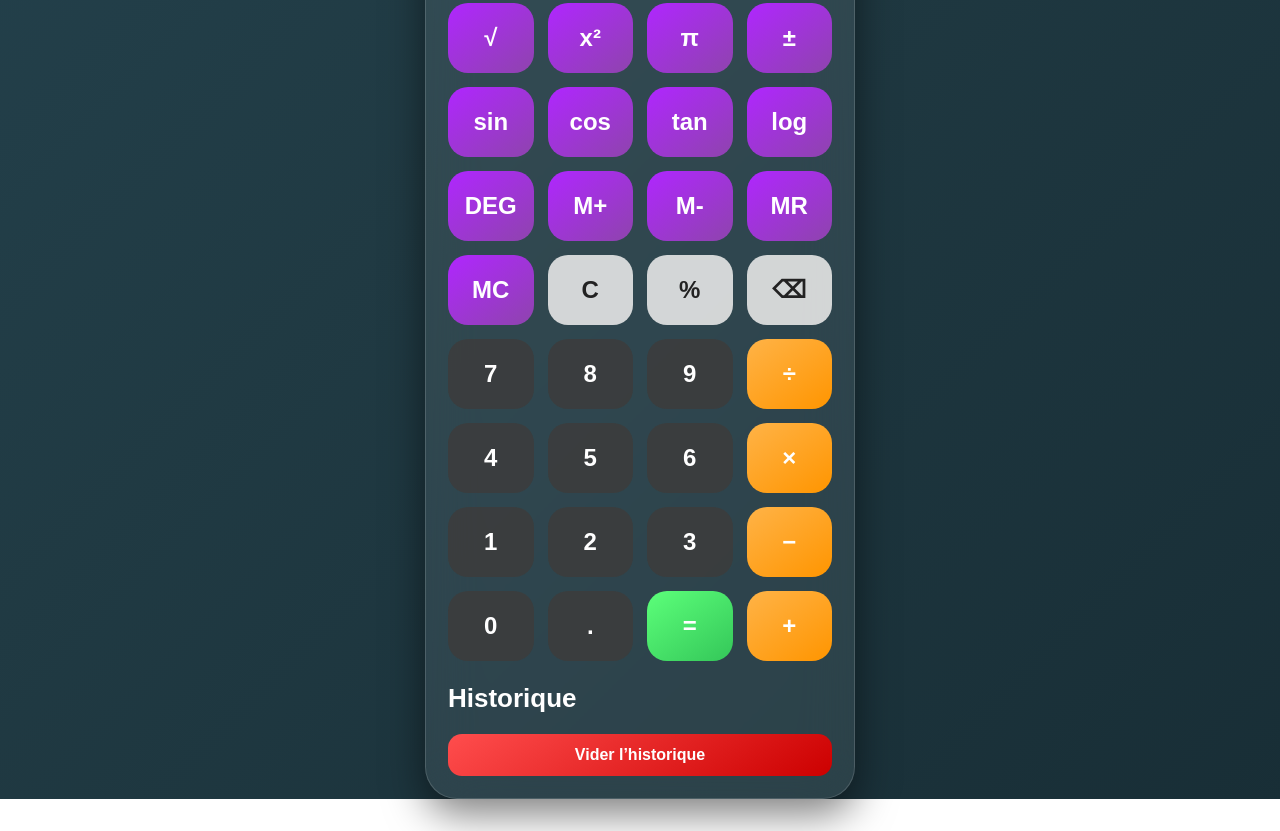
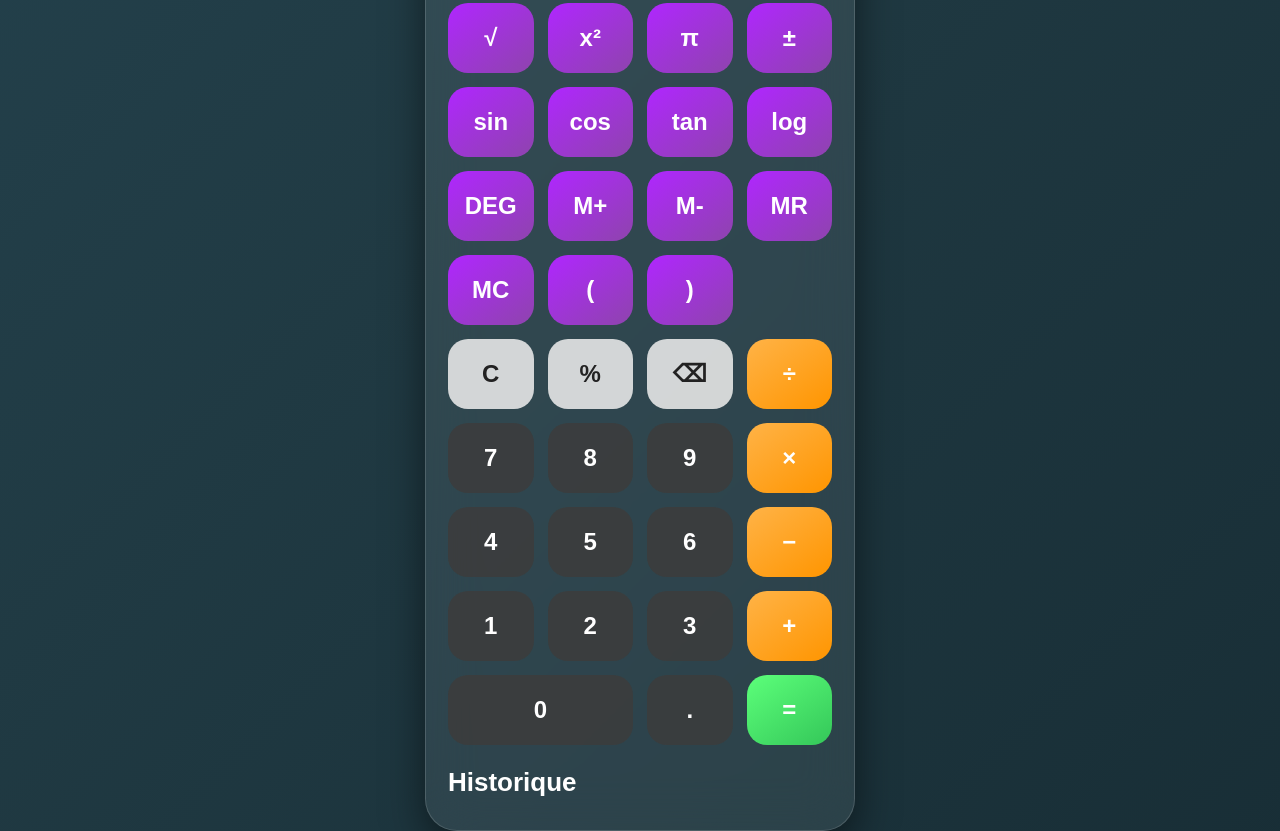
Before and after one commit to rabhimedlab/calculatrice-javascript, a plain HTML site: page index.html in a window 1280 px wide. Shown: the part 319-1150 px from the top of the page. Before the commit the page ends 1118 px from the top, so only its background shows below. Drawn offline with Linux system fonts and the light colour scheme.

Commit message:
Correction alignement boutons calculatrice

```diff
--- a/index.html
+++ b/index.html
@@ -5,6 +5,7 @@
     <meta charset="UTF-8">
     <meta name="viewport" content="width=device-width, initial-scale=1.0">
     <title>Calculator</title>
+
     <link rel="stylesheet" href="style.css">
     <link rel="manifest" href="manifest.json">
 </head>
@@ -24,6 +25,7 @@
                 <span id="operation-active"></span>
                 <span id="memory-indicator"></span>
             </div>
+
             <div id="mini-display"></div>
             <div id="display">0</div>
         </div>
@@ -44,37 +46,39 @@
             <button onclick="memoryAdd()" class="btn scientific">M+</button>
             <button onclick="memorySubtract()" class="btn scientific">M-</button>
             <button onclick="memoryRecall()" class="btn scientific">MR</button>
+
             <button onclick="memoryClear()" class="btn scientific">MC</button>
+            <button onclick="appendParenthesis('(')" class="btn scientific">(</button>
+            <button onclick="appendParenthesis(')')" class="btn scientific">)</button>
+            <div class="spacer"></div>
+
             <button onclick="clearDisplay()" class="btn special">C</button>
             <button onclick="pourcentage()" class="btn special">%</button>
             <button onclick="deleteLast()" class="btn special">⌫</button>
+            <button onclick="chooseOperation('/')" class="btn operator">÷</button>
 
             <button onclick="appendNumber('7')" class="btn">7</button>
             <button onclick="appendNumber('8')" class="btn">8</button>
             <button onclick="appendNumber('9')" class="btn">9</button>
-            <button onclick="chooseOperation('/')" class="btn operator">÷</button>
+            <button onclick="chooseOperation('*')" class="btn operator">×</button>
 
             <button onclick="appendNumber('4')" class="btn">4</button>
             <button onclick="appendNumber('5')" class="btn">5</button>
             <button onclick="appendNumber('6')" class="btn">6</button>
-            <button onclick="chooseOperation('*')" class="btn operator">×</button>
+            <button onclick="chooseOperation('-')" class="btn operator">−</button>
 
             <button onclick="appendNumber('1')" class="btn">1</button>
             <button onclick="appendNumber('2')" class="btn">2</button>
             <button onclick="appendNumber('3')" class="btn">3</button>
-            <button onclick="chooseOperation('-')" class="btn operator">−</button>
+            <button onclick="chooseOperation('+')" class="btn operator">+</button>
 
             <button onclick="appendNumber('0')" class="btn zero">0</button>
             <button onclick="appendNumber('.')" class="btn">.</button>
             <button onclick="calculate()" class="btn equal">=</button>
-            <button onclick="chooseOperation('+')" class="btn operator">+</button>
 
         </div>
 
         <h2>Historique</h2>
-        <button onclick="clearHistory()" class="clear-history-btn">
-           Vider l’historique
-        </button>
         <ul id="historique"></ul>
 
     </div>
--- a/script.js
+++ b/script.js
@@ -74,6 +74,19 @@
     }
 
     currentValue += number;
+    updateDisplay();
+}
+
+function appendParenthesis(parenthesis) {
+    playClickSound();
+
+    if (shouldResetDisplay) {
+        currentValue = "";
+        shouldResetDisplay = false;
+    }
+
+    currentValue += parenthesis;
+
     updateDisplay();
 }
 
--- a/style.css
+++ b/style.css
@@ -326,3 +326,11 @@
     font-weight: bold;
     letter-spacing: 1px;
 }
+
+.spacer {
+    visibility: hidden;
+}
+
+.zero {
+    grid-column: span 2;
+}
```
Lines whose indentation alone changed are shown as unchanged.
